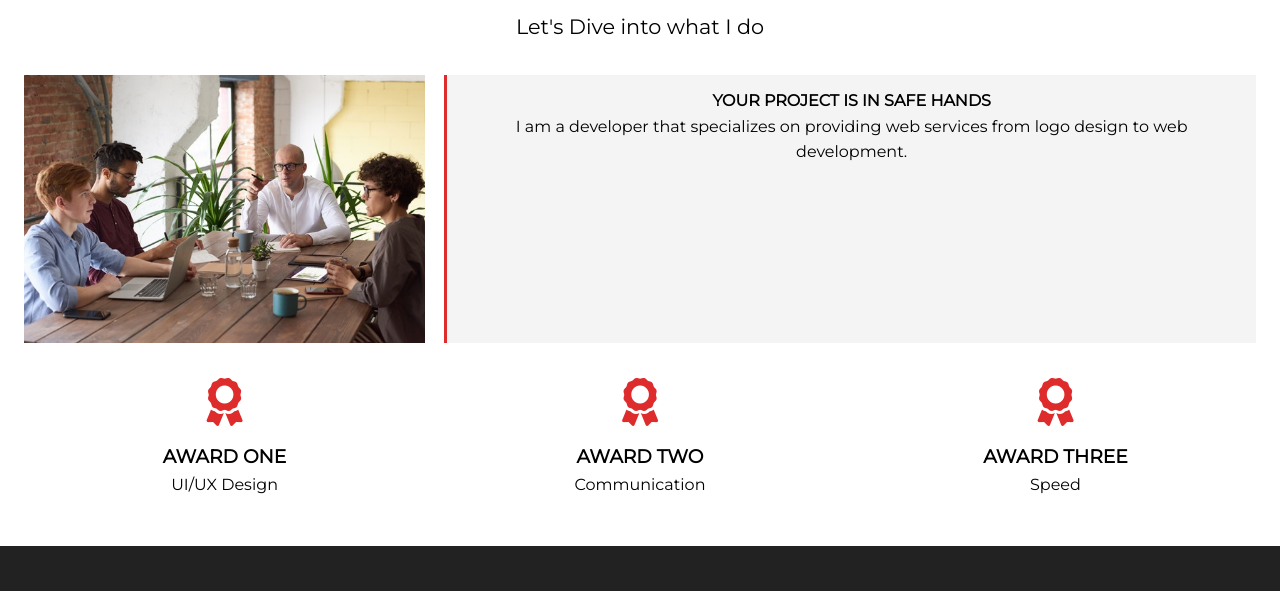
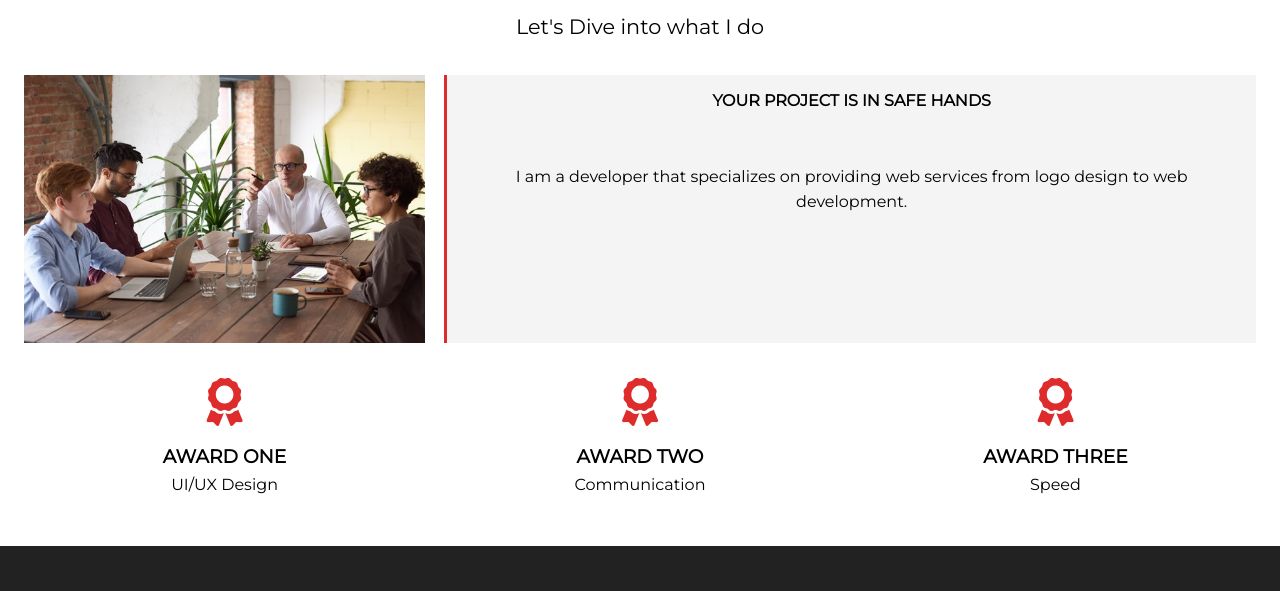
Before and after one commit to JaleelDeangalo/SparkWorks-PortfolioWebsite, a website: page dist/about.html in a window 1280 px wide. Shown: the part 206-797 px from the top of the page. Drawn offline with Linux system fonts and the light colour scheme; files whose address does not match are found by name.

Commit message:
new commit

```diff
--- a/scss/main.scss
+++ b/scss/main.scss
@@ -220,6 +220,9 @@ img {
       grid-gap: 1.2rem;
     }
 
+    p.about-context{
+      margin-top: 50px;
+    }
     // Grid Area
     .bio-image {
       grid-area: bioimage;
```
Also changed, not shown: dist/about.html, dist/css/main.css.
